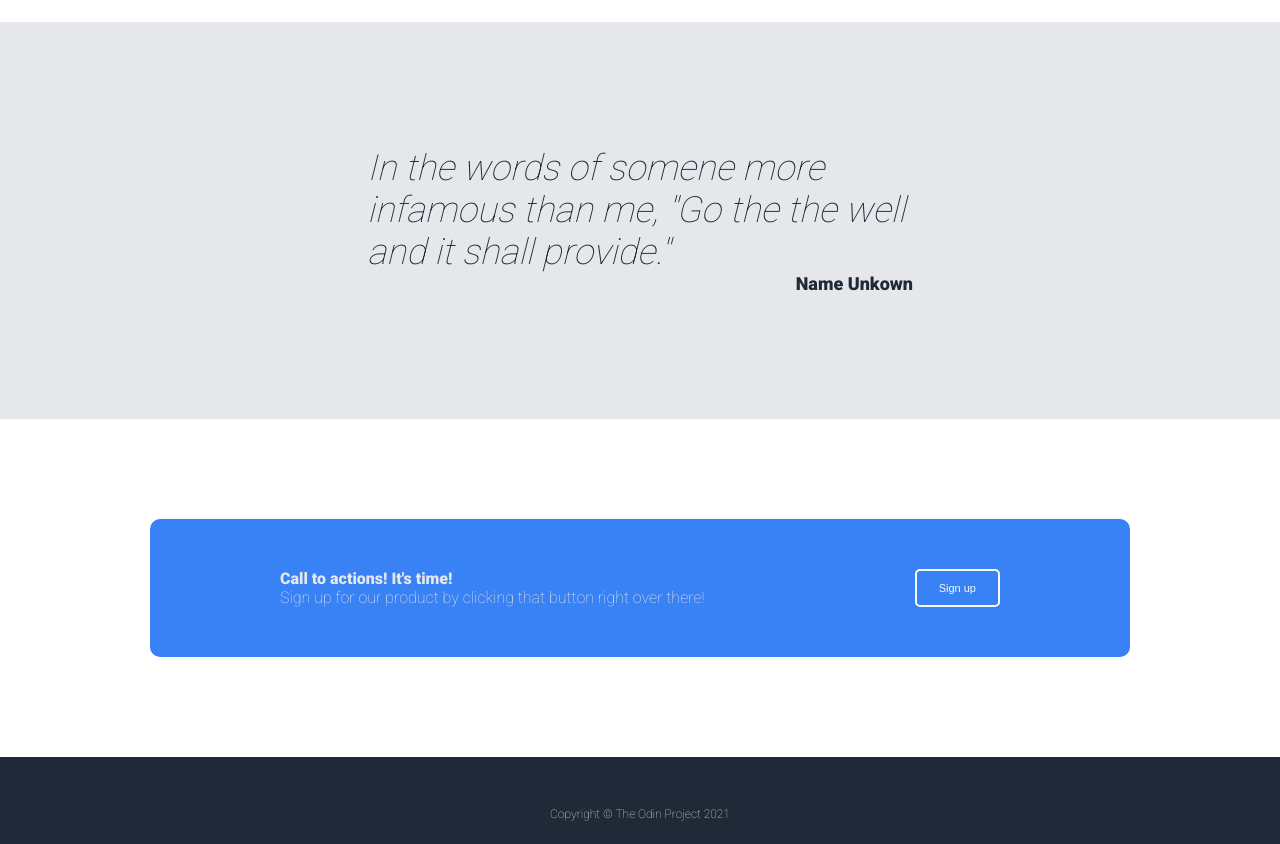
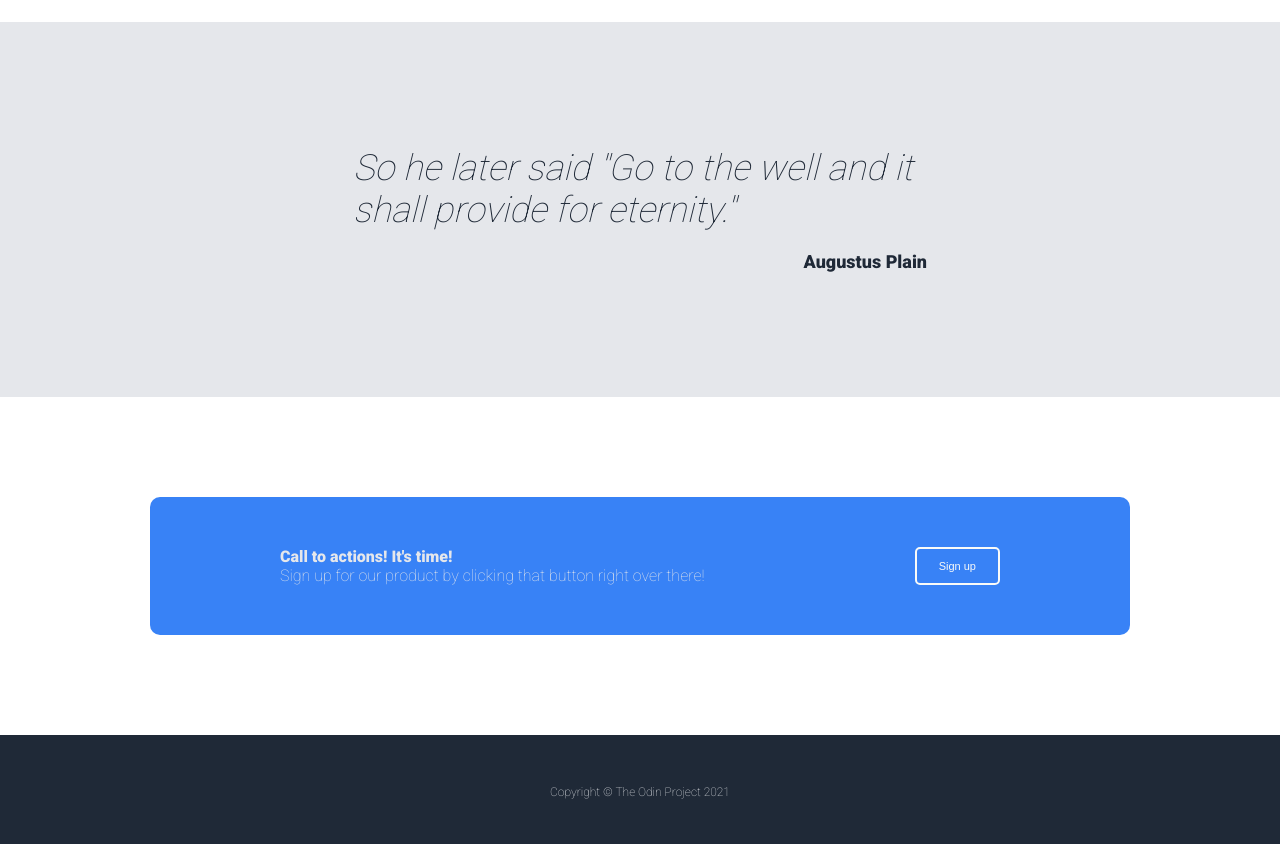
Before and after one commit to DrewChambs/landing-page, a plain HTML site: page index.html in a window 1280 px wide. Shown: the part 863-1707 px from the top of the page. Drawn offline with Linux system fonts and the light colour scheme.

Commit message:
Quote changed. Padding added to quote section

```diff
--- a/css/style.css
+++ b/css/style.css
@@ -93,10 +93,9 @@ img {
   font-size: 24px;
   color: #f9faf8;
 }
-/* Middle Section */
+/* Middle "Random" Section */
 .mid-container {
   display: flex;
-
   gap: 20px;
   padding: 50px 100px;
 }
@@ -119,7 +118,7 @@ img {
   display: flex;
   flex-direction: column;
   align-items: center;
-  padding: 100px;
+  padding: 100px 80px;
 }
 .quote p {
   width: 70%;
@@ -135,6 +134,7 @@ img {
   justify-content: flex-end;
   font-size: 18px;
   font-weight: bold;
+  margin-top: 20px;
 }
 /* CTA Section ********/
 .cta {
--- a/index.html
+++ b/index.html
@@ -53,7 +53,7 @@
     </section>
     <section class="sections">
       <h1 class="random__title">Some random travel website</h1>
-
+      <!-- Random Section -->
       <div class="mid-container">
         <div class="col-mid">
           <div class="mid-con-divs"></div>
@@ -73,15 +73,15 @@
         </div>
       </div>
     </section>
+    <!-- Quote Section -->
     <section class="sections section-quote">
       <div class="quote">
         <p>
           <em>
-            In the words of somene more infamous than me, "Go the the well and
-            it shall provide."
+            So he later said "Go to the well and it shall provide for eternity."
           </em>
         </p>
-        <p class="name-unknown">Name Unkown</p>
+        <p class="name-unknown">Augustus Plain</p>
       </div>
     </section>
     <section class="section__last">
@@ -96,6 +96,7 @@
         <button class="btnSign2">Sign up</button>
       </div>
     </section>
+    <!-- Footer -->
     <footer class="footer">
       <p>Copyright &copy; The Odin Project 2021</p>
     </footer>
```
